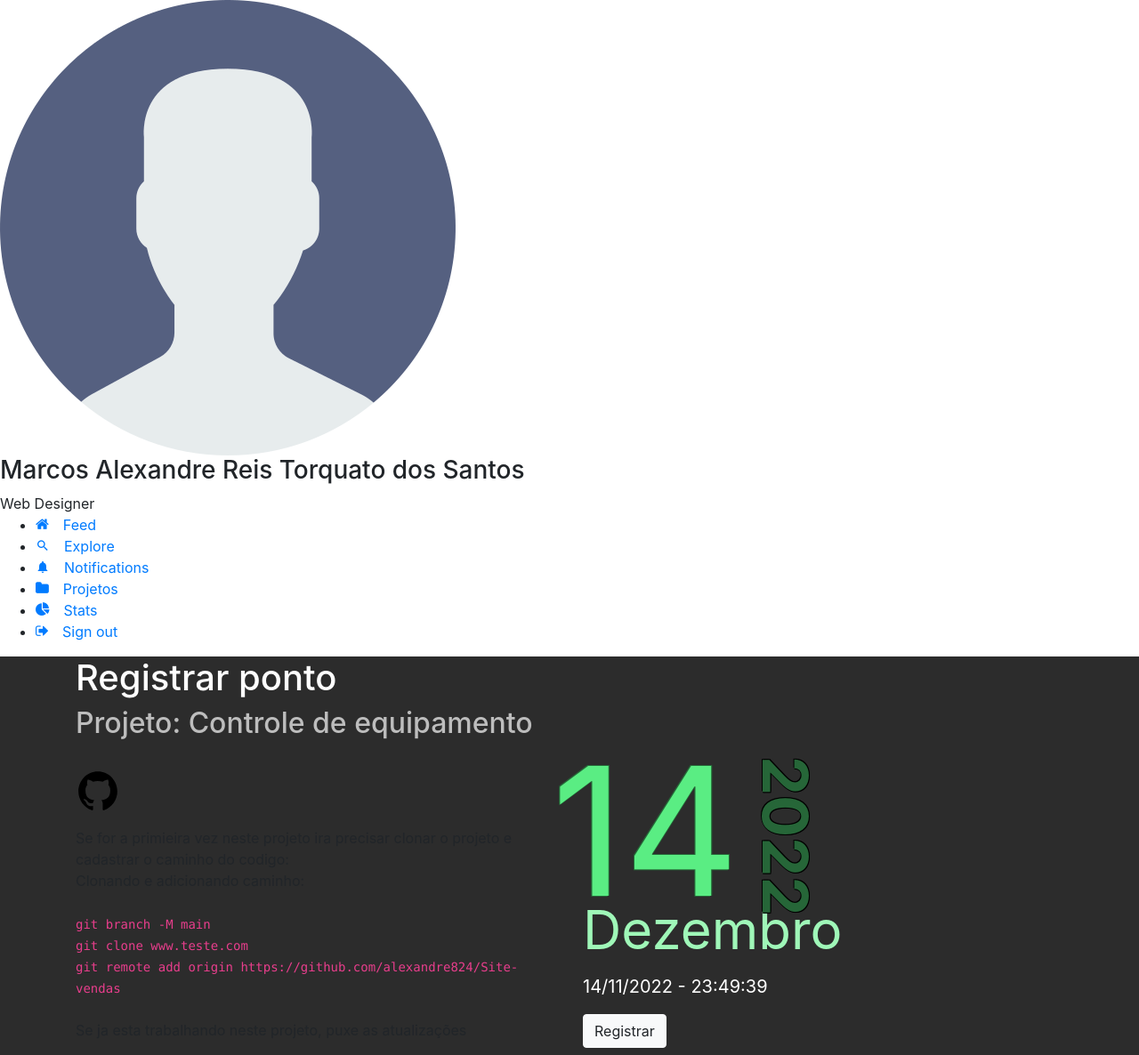
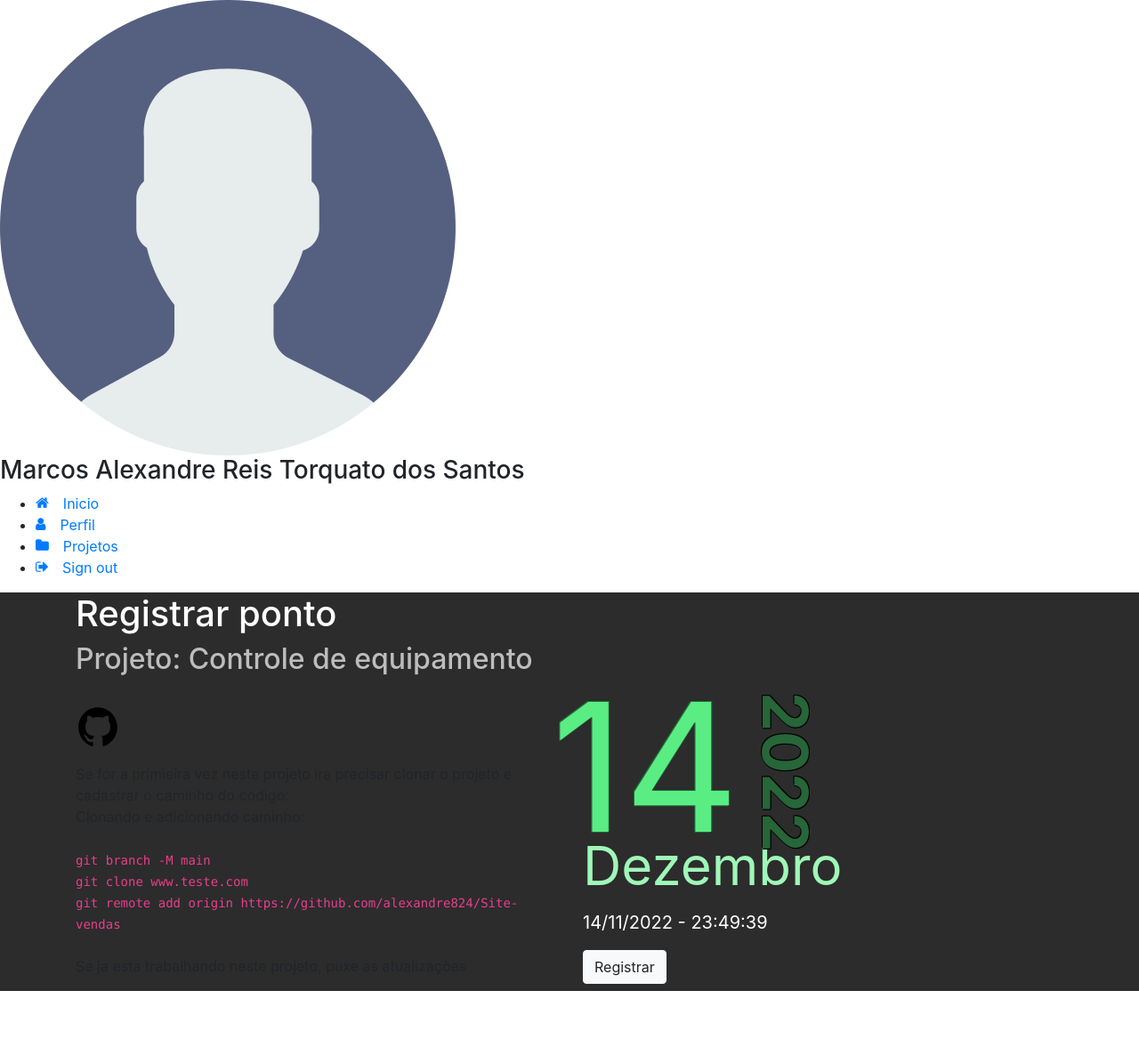
Before and after one commit to marcos-rts/ponto_eletronico, a PHP site: page /php/ponto/index.php?id=1 in a window 1280 px wide. Shown: the whole page at 89% size. After the commit the page ends 1114 px from the top, so only its background shows below. Run offline with PHP 8.4, Linux system fonts and the light colour scheme; a user stored in the database is signed in; data comes from the database, SQL or seed files in the repository; data that the repository does not hold is empty; some web fonts are replaced.

Commit message:
Alteração barra lateral

```diff
--- a/php/ponto/index.php
+++ b/php/ponto/index.php
@@ -88,7 +88,7 @@ switch (date('m')){
 
 <body>
 
-    <aside class="sidebar">
+<aside class="sidebar">
         <div class="toggle">
             <a href="#" class="burger js-menu-toggle" data-toggle="collapse" data-target="#main-navbar">
                 <span></span>
@@ -98,11 +98,11 @@ switch (date('m')){
             <div class="profile">
                 <img src="../../assets/images/vazio.png" alt="Image" class="img-fluid">
                 <h3 class="name"> <?php echo $_SESSION['UsuarioNome'] ?> </h3>
-                <span class="country">Web Designer</span>
+                <!-- <span class="country">Web Designer</span> -->
             </div>
             <div class="nav-menu">
                 <ul>
-                    <li class="accordion">
+                    <!-- <li class="accordion">
                         <a href="#" data-toggle="collapse" data-target="#collapseOne" aria-expanded="false"
                             aria-controls="collapseOne" class="collapsible">
                             <span class="icon-home mr-3"></span>Feed
@@ -116,8 +116,9 @@ switch (date('m')){
                                 </ul>
                             </div>
                         </div>
-                    </li>
-                    <li class="accordion">
+                    </li> -->
+
+                    <!-- <li class="accordion">
                         <a href="#" data-toggle="collapse" data-target="#collapseTwo" aria-expanded="false"
                             aria-controls="collapseTwo" class="collapsible">
                             <span class="icon-search2 mr-3"></span>Explore
@@ -132,12 +133,17 @@ switch (date('m')){
                                 </ul>
                             </div>
                         </div>
+                    </li> -->
 
-                    </li>
-                    <li><a href="#"><span class="icon-notifications mr-3"></span>Notifications</a></li>
-                    <li><a href="projetos.php"><span class="icon-folder mr-3"></span>Projetos</a></li>
-                    <li><a href="#"><span class="icon-pie-chart mr-3"></span>Stats</a></li>
-                    <li><a href="logout.php"><span class="icon-sign-out mr-3"></span>Sign out</a></li>
+                    <li><a href="../index.php"><span class="icon-home mr-3"></span>Inicio</a></li>
+
+                    <li><a href="../page/profile.php"><span class="icon-user mr-3"></span>Perfil</a></li>
+
+                    <li><a href="../page/projetos.php"><span class="icon-folder mr-3"></span>Projetos</a></li>
+
+                    <!-- <li><a href="#"><span class="icon-pie-chart mr-3"></span>Stats</a></li> -->
+
+                    <li><a href="../logout.php"><span class="icon-sign-out mr-3"></span>Sign out</a></li>
                 </ul>
             </div>
         </div>
```
